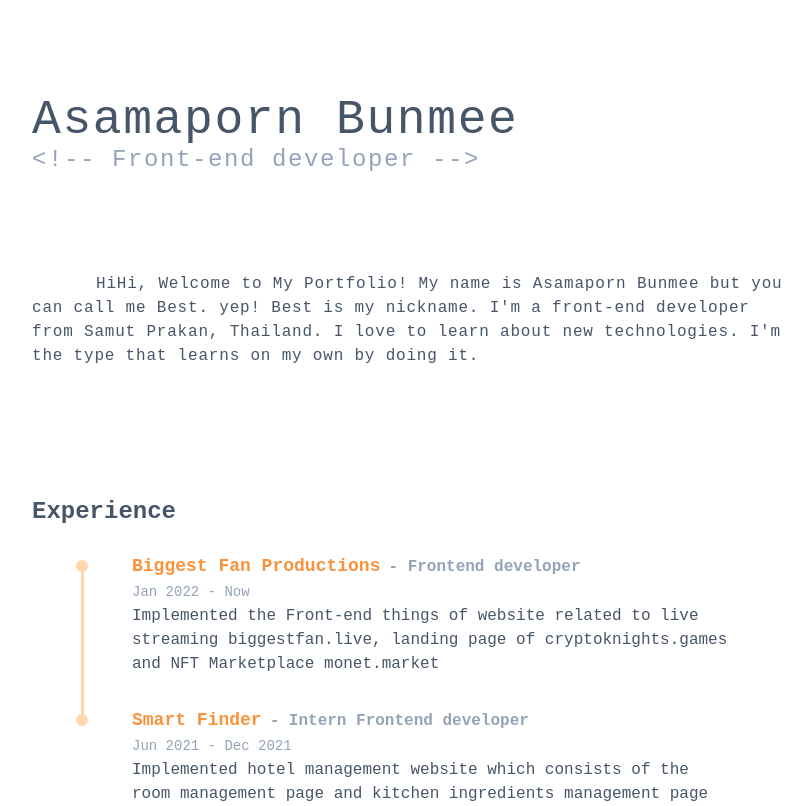
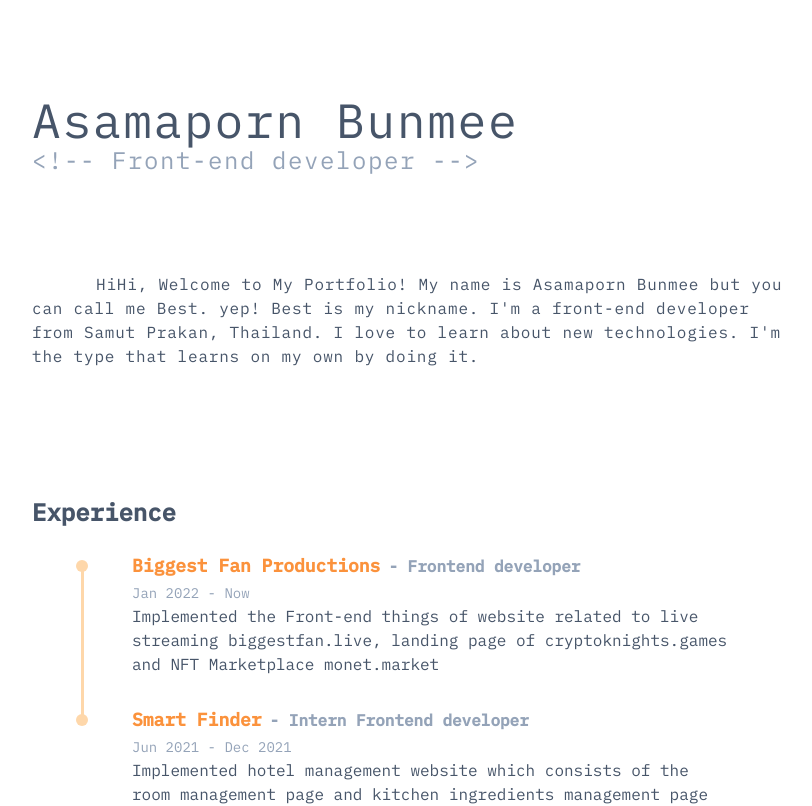
Before and after one commit to 11best/next-portfolio, a Next.js app: page / in a window 1280 px wide. Shown: the top 806 px of the page, without its empty margins (224-1036 px from the left). Built offline with nearby package versions, Linux system fonts and the light colour scheme.

Commit message:
import font using head tag

```diff
--- a/pages/_app.tsx
+++ b/pages/_app.tsx
@@ -14,6 +14,17 @@
         <title>Portfolio</title>
         <meta name="description" content="Generated by create next app" />
         <link rel="icon" href="/favicon.ico" />
+
+        <link rel="preconnect" href="https://fonts.googleapis.com" />
+        <link
+          rel="preconnect"
+          href="https://fonts.gstatic.com"
+          crossOrigin=""
+        />
+        <link
+          href="https://fonts.googleapis.com/css2?family=IBM+Plex+Mono:ital,wght@0,300;0,400;0,500;1,300;1,400;1,500&display=swap"
+          rel="stylesheet"
+        />
       </Head>
       <Layout>
         <Component {...pageProps} />
--- a/styles/globals.css
+++ b/styles/globals.css
@@ -2,7 +2,6 @@
 @tailwind components;
 @tailwind utilities;
 
-@import url("https://fonts.googleapis.com/css2?family=IBM+Plex+Mono:ital,wght@0,300;0,400;0,500;1,300;1,400;1,500&display=swap");
 .font-ibm {
   font-family: "IBM Plex Mono", monospace;
 }
@@ -11,8 +10,7 @@
 body {
   padding: 0;
   margin: 0;
-  font-family: -apple-system, BlinkMacSystemFont, Segoe UI, Roboto, Oxygen,
-    Ubuntu, Cantarell, Fira Sans, Droid Sans, Helvetica Neue, sans-serif;
+  font-family: "IBM Plex Mono", monospace;
 }
 
 a {
```
